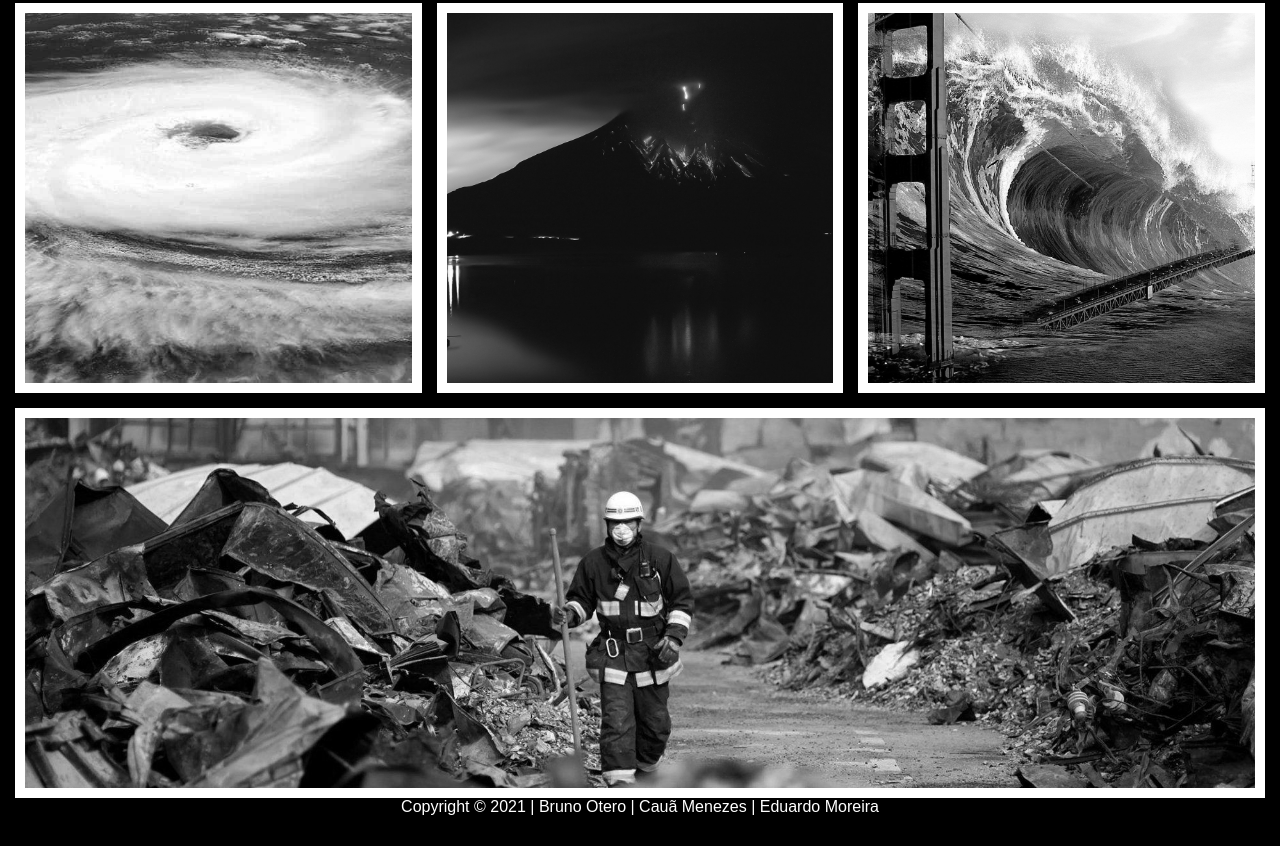
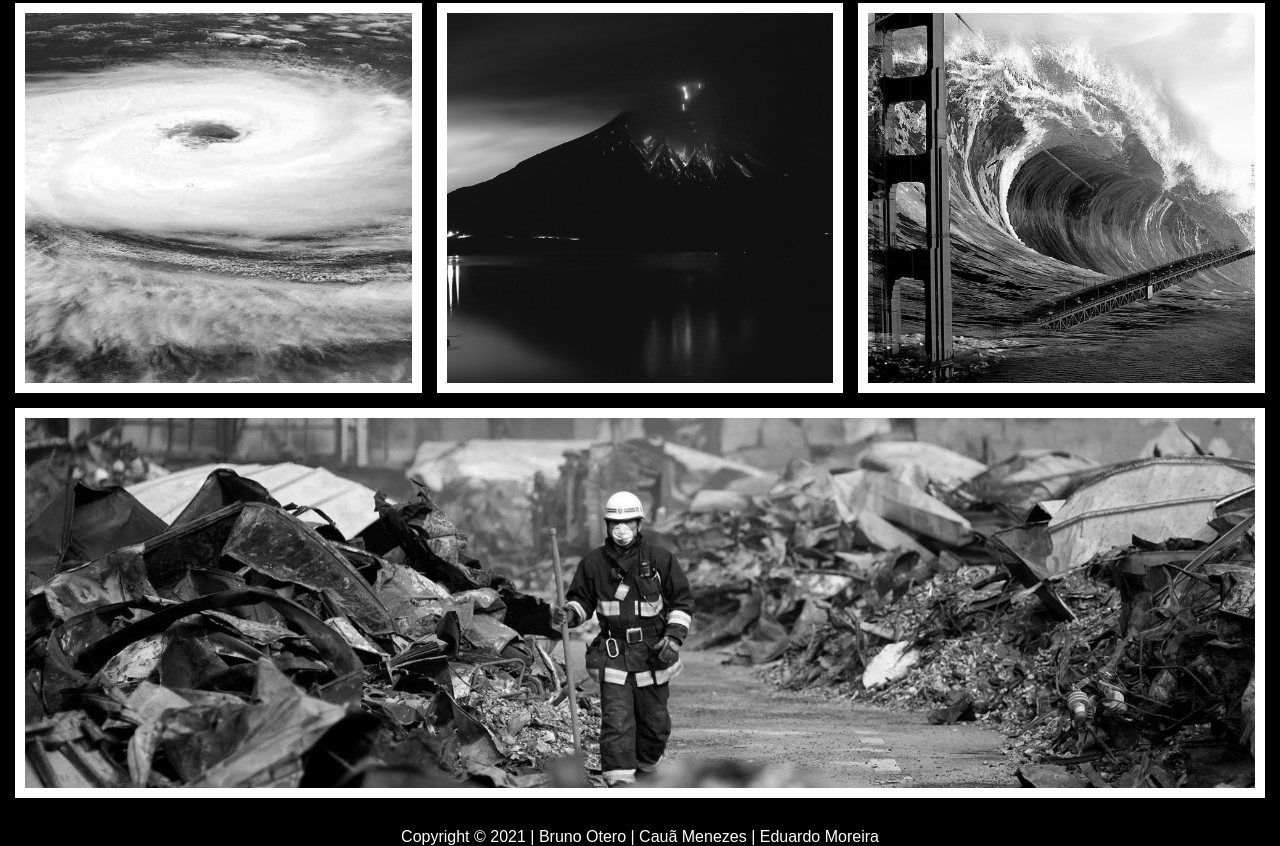
Before and after one commit to cauamenezes/galeria-geografia, a plain HTML site: page index.html in a window 1280 px wide. Shown: the part 499-1345 px from the top of the page. Before the commit the page ends 1315 px from the top, so only its background shows below. Drawn offline with Linux system fonts and the light colour scheme.

Commit message:
margin no footer

```diff
--- a/galeria.js
+++ b/galeria.js
@@ -7,7 +7,7 @@ const imagens = [
   "./img/furacao.jpg",
   "./img/erupcao.jpg",
   "./img/tsunami.jpg",
-  "./img/terremoto.jpg"
+  "./img/terremoto.jpg",
 ];
 
 // MAP - FILTER - REDUCE -> Declarativa
--- a/style.css
+++ b/style.css
@@ -60,6 +60,8 @@ main {
 
 footer {
   height: 50px;
+  margin-top: 30px;
+  margin-bottom: 30px;
 }
 
 .center {
```
Also changed, not shown: index.html (+3 -1 lines).
